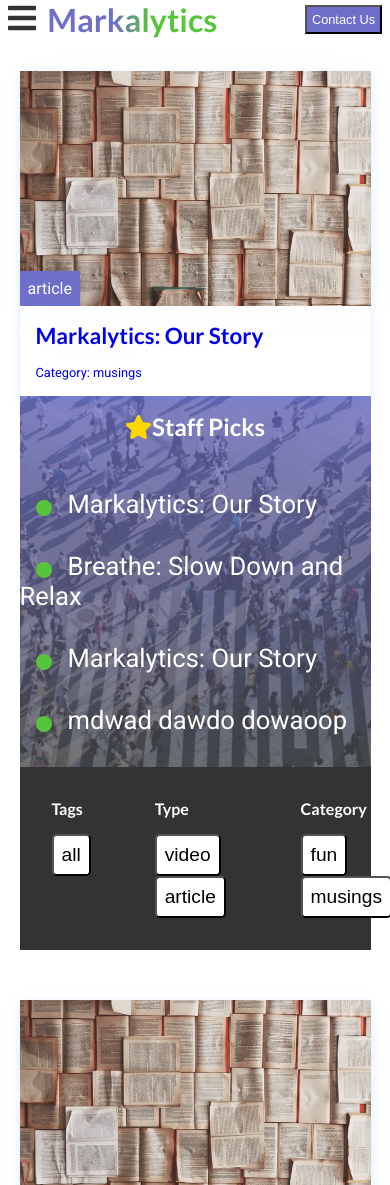
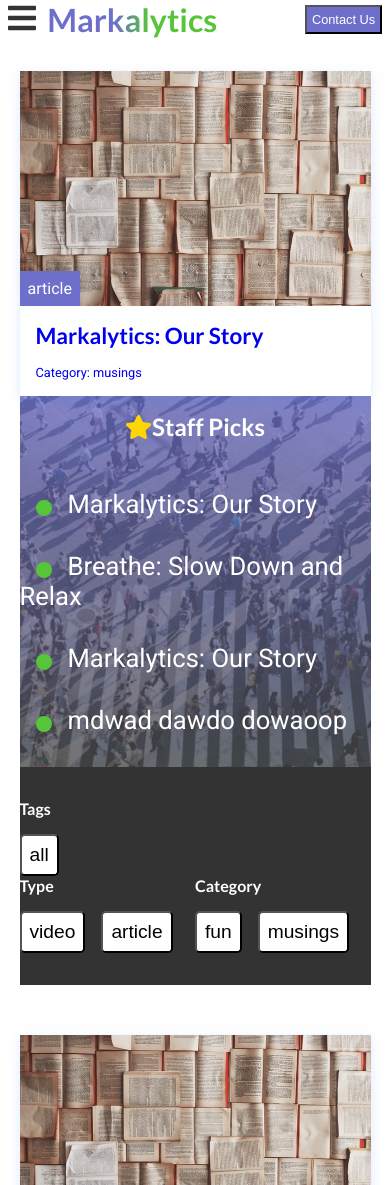
Before and after one commit to anxietyattacked/Markalytics, a React (Create React App) app: page /blog in a window 390 px wide. Shown: the top 1185 px of the page. Built offline with nearby package versions, Linux system fonts and the light colour scheme.

Commit message:
fix filter bar

```diff
--- a/src/App.css
+++ b/src/App.css
@@ -947,7 +947,8 @@ opacity: .3;
 }
 /* Blog Filter */
 .filter-container {
-display: flex;
+display: grid;
+grid-template-columns: repeat(3, minmax(10px, 1fr));
 padding: 2rem 0;
 background-color: var(--darkbg);
 
@@ -1316,9 +1317,6 @@ display: flex;
     border-top: .13rem solid rgba(128, 128, 128, 0.123);
   }
   /* Testimonials */
-  .test-card {
-
-  }
 .test-person-container {
   padding: 2rem 1rem;
 }
@@ -1327,8 +1325,23 @@ display: flex;
 /* Blog Hero */
 .blog-hero-container {
   grid-template-columns: repeat(1, minmax(10px, 1fr));
+
 }
+/* Blog filter */
+.filter-container {
+  grid-template-columns: repeat(2 , minmax(10px, 1fr));
+  place-content: center;
+}
+.filter-content-all, .filter-content-category, .filter-content-type{
+  place-content: center;
+  margin: 0;
+}
+.filter-content-all {
+  grid-column: span 2;
+}
+
 /* Blog Cards */
+
 .cards-wrapper .card-items {
   grid-template-columns: repeat(1, minmax(10px, 1fr));
 }
```
